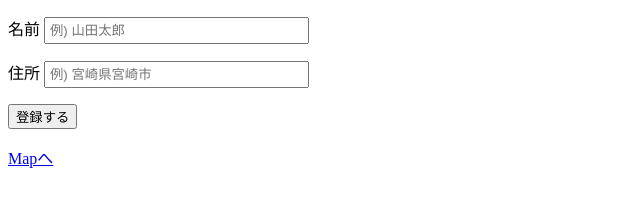
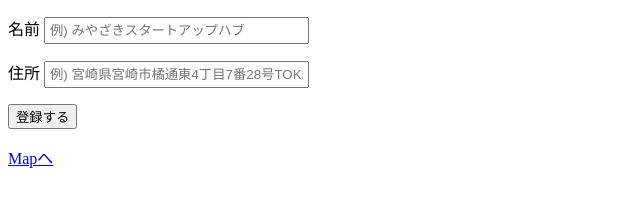
Before and after one commit to Tomoya185-miyawaki/Google_map, a website: page index.html in a window 1280 px wide. Shown: the whole page, without its empty margins (0-640 px from the left). Drawn offline with Linux system fonts and the light colour scheme; some packages are replaced by stand-ins of ours.

Commit message:
[update]プレースホルダーの修正

```diff
--- a/index.html
+++ b/index.html
@@ -12,13 +12,13 @@
       <div>
         <p>
           <label for="name">名前</label>
-          <input type="text" name="name" id="name" placeholder="例) 山田太郎">
+          <input type="text" name="name" id="name" placeholder="例) みやざきスタートアップハブ">
         </p>
       </div>
       <div>
         <p>
           <label for="address">住所</label>
-          <input type="text" name="address" id="address" placeholder="例) 宮崎県宮崎市">
+          <input type="text" name="address" id="address" placeholder="例) 宮崎県宮崎市橘通東4丁目7番28号TOKIWA30ビル2号">
         </p>
       </div>
     </form>
```
